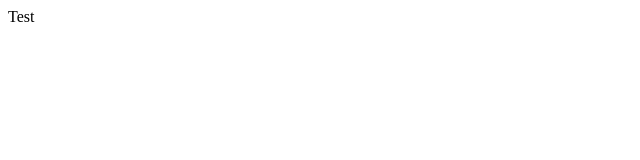
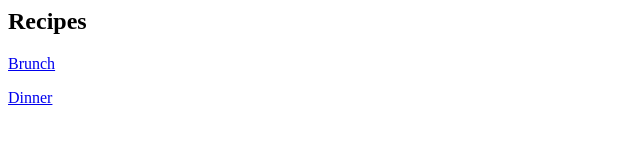
Before and after one commit to ferraomason/notes, a plain HTML site: page index.html in a window 1280 px wide. Shown: the whole page, without its empty margins (0-640 px from the left). Drawn offline with Linux system fonts and the light colour scheme.

Commit message:
Use css and add recipe links

```diff
--- a/index.html
+++ b/index.html
@@ -1 +1,11 @@
-Test
+<header>
+    <link type="text/css" rel="stylesheet" href="main.css" />
+</header>
+
+<html>
+<body>
+    <h2>Recipes</h2>
+    <p><a href="https://ferraomason.github.io/notes/Recipes/Brunch.html">Brunch</a></p>
+    <p><a href="https://ferraomason.github.io/notes/Recipes/Dinne.html">Dinner</a></p>
+</body>
+</html>
```
